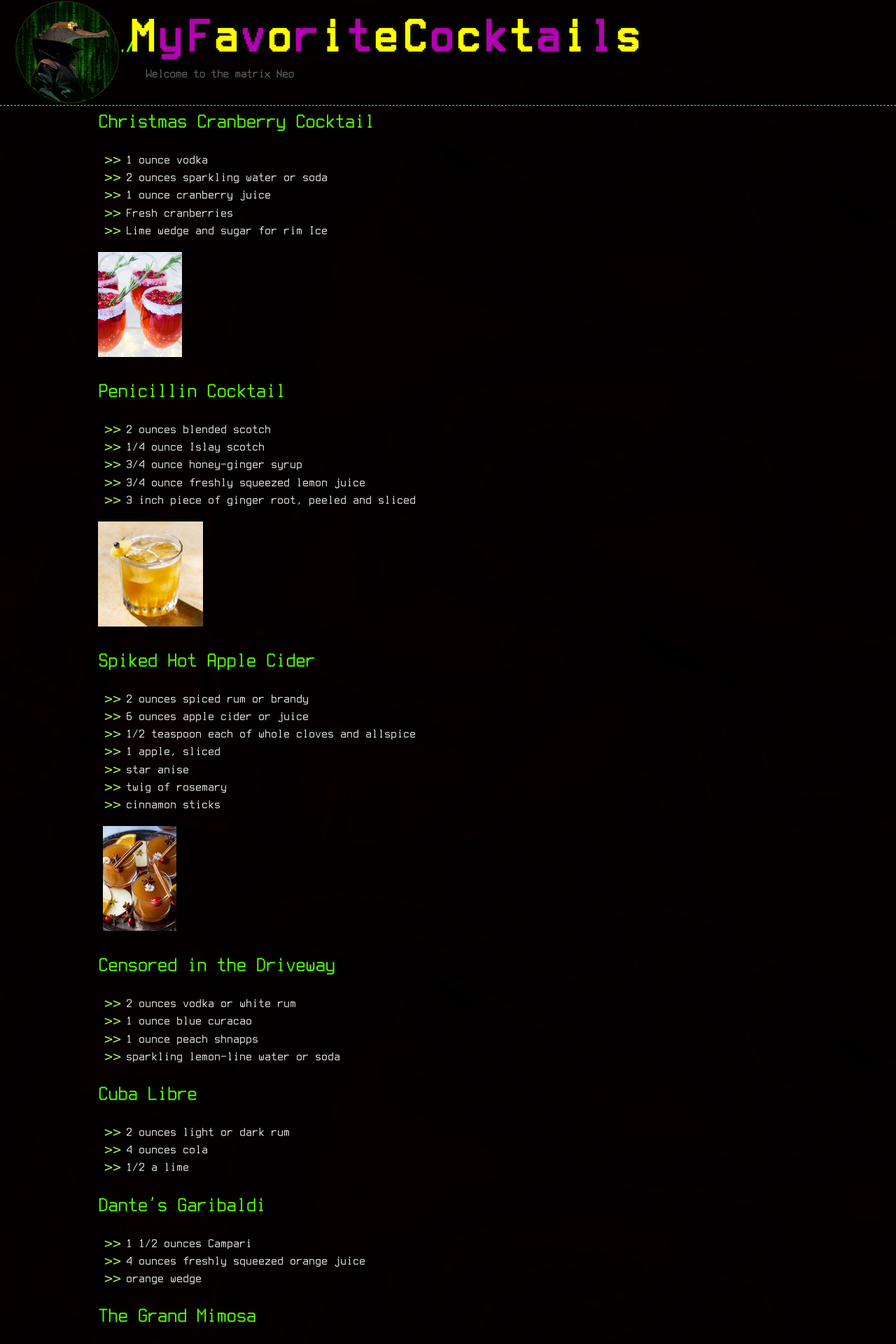
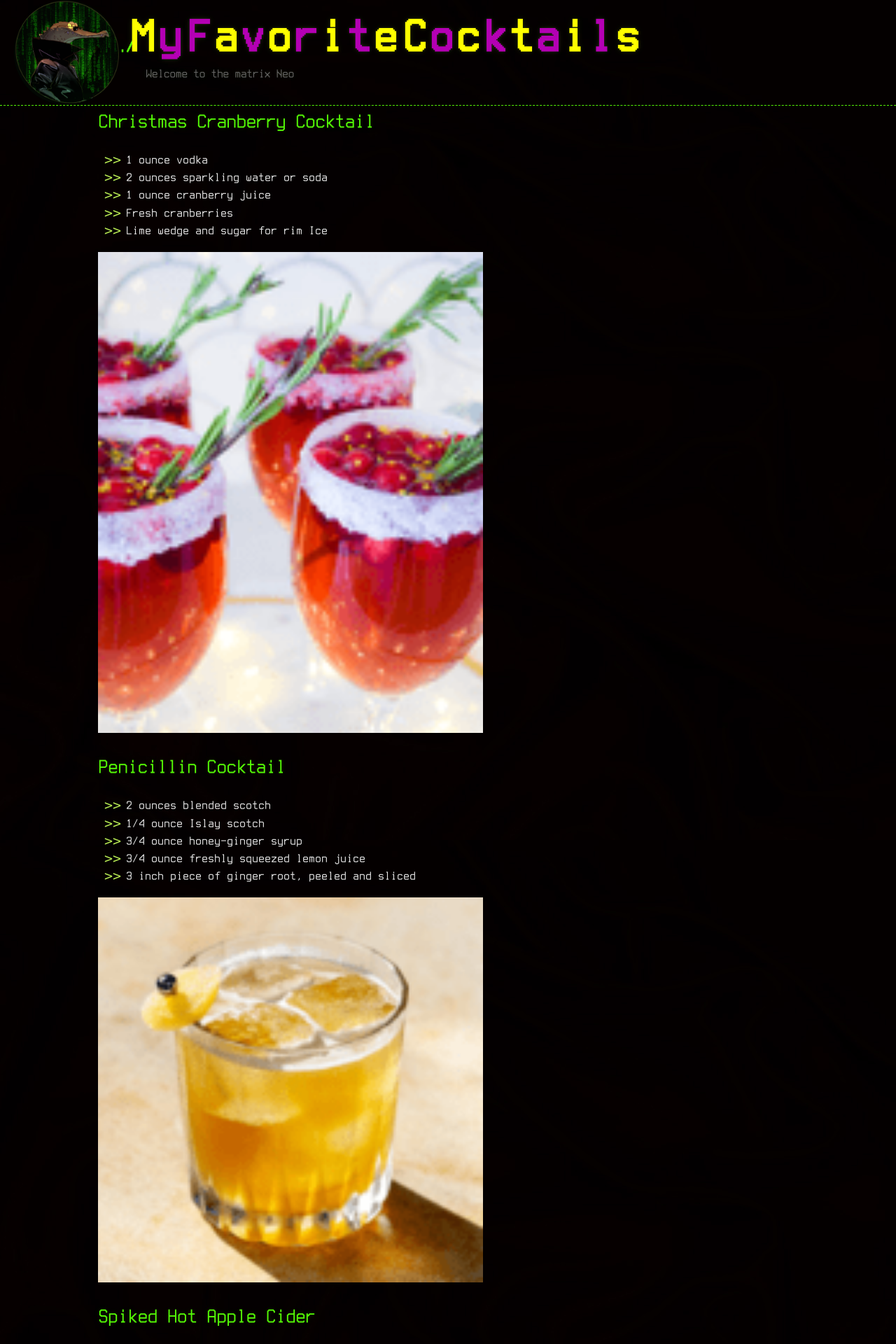
Before and after one commit to SFSUCyberClub/SFSUSEC-Website, a Jekyll site: the page built from _blogs/favorite_drinks.md, in a window 1280 px wide. Shown: the top 1920 px of the page at 70% size. Built offline with Jekyll 4.4.1, drawn with Linux system fonts in a browser that asks for light colours.

Commit message:
made the sizes for images fixed

```diff
--- a/_blogs/favorite_drinks.md
+++ b/_blogs/favorite_drinks.md
@@ -11,7 +11,7 @@ date: April 20, 2024
   - Fresh cranberries
   - Lime wedge and sugar for rim Ice
 
-  ![CCC](../assets/images/cocktails/christmas-cranberry-cocktail.png)
+  ![CCC](../assets/images/cocktails/christmas-cranberry-cocktail.png){: .medium}
 
 # Penicillin Cocktail
   - 2 ounces blended scotch
@@ -20,7 +20,7 @@ date: April 20, 2024
   - 3/4 ounce freshly squeezed lemon juice
   - 3 inch piece of ginger root, peeled and sliced
 
-  ![PC](../assets/images/cocktails/penicillin-cocktail.png)
+  ![PC](../assets/images/cocktails/penicillin-cocktail.png){: .medium}
 
 # Spiked Hot Apple Cider
   - 2 ounces spiced rum or brandy
@@ -31,7 +31,7 @@ date: April 20, 2024
   - twig of rosemary
   - cinnamon sticks
 
-  ![SHAC](../assets/images/cocktails/spiked-hot-apple-cider.png)
+  ![SHAC](../assets/images/cocktails/spiked-hot-apple-cider.png){: .medium}
 # Censored in the Driveway
   - 2 ounces vodka or white rum
   - 1 ounce blue curacao
--- a/_sass/jekyll-theme-hacker.scss
+++ b/_sass/jekyll-theme-hacker.scss
@@ -313,3 +313,10 @@ a {
 #a-title {
   text-decoration: none;
 }
+
+
+// To make images chill
+.medium {
+        width: 55%;
+        height: auto;
+}
```
